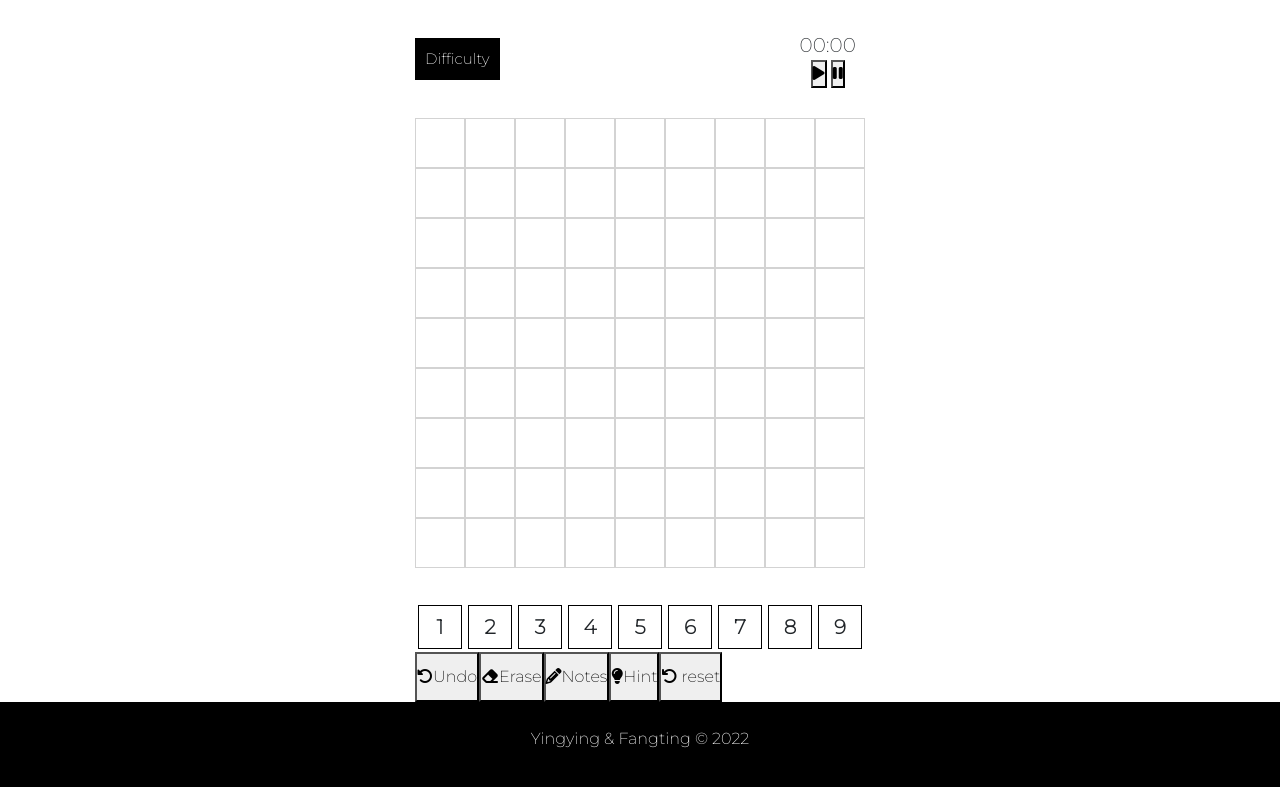
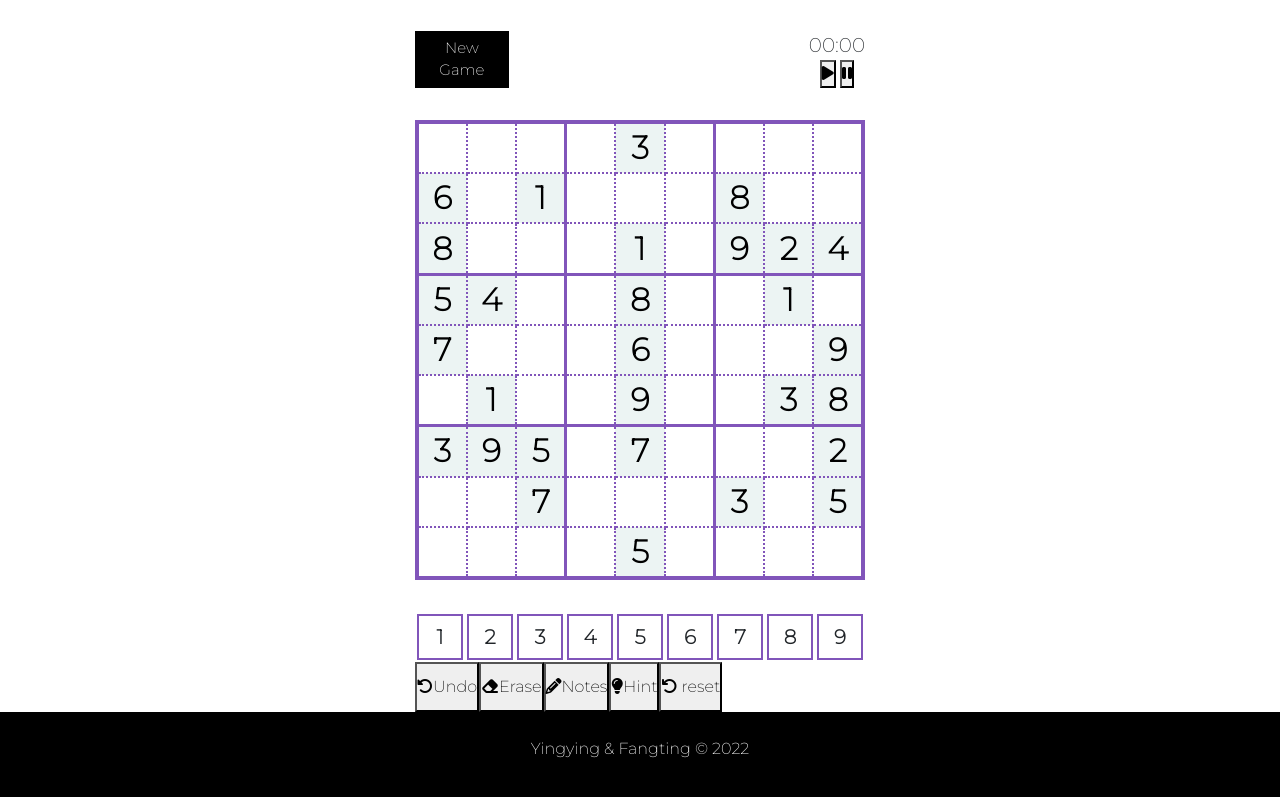
Before and after one commit to loveyamiyu/sodoku-design, a Flask app: page / in a window 1280 px wide. Shown: the part 76-873 px from the top of the page. Run offline with Flask 2, Linux system fonts and the light colour scheme; some libraries are stand-ins or nearby versions.

Commit message:
grid changes and function updates

```diff
--- a/app/static/app.js
+++ b/app/static/app.js
@@ -1,29 +1,41 @@
 var numSelected = null;
 var tileSelected = null;
 
-// select difficulty
-function selectDifficulty() {
-    document.getElementById("Difficulty").classList.toggle("show");
-  }
-
-  window.onclick = function(event) {
-    if (!event.target.matches('.dropbtn')) {
-      var dropdowns = document.getElementsByClassName("dropdown-content");
-      var i;
-      for (i = 0; i < dropdowns.length; i++) {
-        var openDropdown = dropdowns[i];
-        if (openDropdown.classList.contains('show')) {
-          openDropdown.classList.remove('show');
-        }
-      }
-    }
-  }
 
 window.onload = function(){
     setGame();
+    setDigits();
 }
 
 function setGame() {
+    puzzle = new generateSudoku();
+		for(var i = 0; i < 9; i++) {
+			for(var j = 0; j < 9; j++) {
+				var tile = document.getElementById("t" + i + "x" + j);
+				if(puzzle.getTileNumber(i, j) === 0) {
+					tile.className = "emptyCell";
+					tile.innerHTML = "";
+					tile.onclick = selectTile;
+				}
+				else {
+						tile.style.backgroundColor = "#ecf4f3";
+						tile.className = "cell";
+						tile.innerHTML = puzzle.getTileNumber(i, j);
+				}
+			}
+		}
+    // set board
+    /*for (let row = 0; row < 9; row++) {
+        for (let col = 0; col < 9; col++) {
+            let tile = document.createElement("div");
+            tile.id = row.toString() + "." + col.toString();
+            tile.addEventListener("click", selectTile)
+            tile.classList.add("tile");
+            document.getElementById("board").append(tile);
+        }
+    } */
+}
+function setDigits() {
     // set digits
     for (let i = 1; i <= 9; i++) {
         let number = document.createElement("div");
@@ -33,17 +45,179 @@ function setGame() {
         number.classList.add("number");
         document.getElementById("digits").appendChild(number);
     }
-    // set board
-    for (let row = 0; row < 9; row++) {
-        for (let col = 0; col < 9; col++) {
-            let tile = document.createElement("div");
-            tile.id = row.toString() + "." + col.toString();
-            tile.addEventListener("click", selectTile)
-            tile.classList.add("tile");
-            document.getElementById("board").append(tile);
-        }
-    }
 }
+
+
+// Revision
+function generateSudoku() {
+
+	var grid = [
+		[1, 2, 3, 4, 5, 6, 7, 8, 9],
+		[4, 5, 6, 7, 8, 9, 1, 2, 3],
+		[7, 8, 9, 1, 2, 3, 4, 5, 6],
+		[2, 3, 4, 5, 6, 7, 8, 9, 1],
+		[5, 6, 7, 8, 9, 1, 2, 3, 4],
+		[8, 9, 1, 2, 3, 4, 5, 6, 7],
+		[3, 4, 5, 6, 7, 8, 9, 1, 2],
+		[6, 7, 8, 9, 1, 2, 3, 4, 5],
+		[9, 1, 2, 3, 4, 5, 6, 7, 8]
+		];
+
+	var hGrid = [
+		[0, 0, 0, 0, 0, 0, 0, 0, 0],
+		[0, 0, 0, 0, 0, 0, 0, 0, 0],
+		[0, 0, 0, 0, 0, 0, 0, 0, 0],
+		[0, 0, 0, 0, 0, 0, 0, 0, 0],
+		[0, 0, 0, 0, 0, 0, 0, 0, 0],
+		[0, 0, 0, 0, 0, 0, 0, 0, 0],
+		[0, 0, 0, 0, 0, 0, 0, 0, 0],
+		[0, 0, 0, 0, 0, 0, 0, 0, 0],
+		[0, 0, 0, 0, 0, 0, 0, 0, 0]
+		];
+
+	shuffle(grid);
+	hideTiles(grid, hGrid);
+
+	this.getTileNumber = function(row, col) {
+		return hGrid[row][col];
+	};
+
+	this.getSolution = function(row, col) {
+		return grid[row][col];
+	};
+
+	this.isValid = function(fGrid, row, col, val) {
+		var rowCnt = this.countInstances(fGrid[row], val);
+		var colCnt = this.countInstances(this.columnToArray(fGrid, col), val);
+		var subCnt = this.countInstances(this.subsquareToArray(fGrid, row, col), val);
+		if(rowCnt == 1 && colCnt == 1 && subCnt == 1) {
+			return true;
+		}
+		return false;
+	};
+
+	this.columnToArray = function(fGrid, col) {
+		var colArray = [];
+		for(var i = 0; i < 9; i++) {
+			colArray.push(fGrid[i][col]);
+		}
+		return colArray;
+	};
+
+	this.subsquareToArray = function(fGrid, row, col) {
+		var subArray = [];
+		var subrow = row - (row % 3);
+		var subcol = col - (col % 3);
+		for(var i = 0; i < 3; i++) {
+			for(var j = 0; j < 3; j++) {
+				subArray.push(fGrid[i+subrow][j+subcol]);
+			}
+		}
+		return subArray;
+	};
+
+	this.countInstances = function(arr, val) {
+		var cnt = 0;
+		for(var i = 0; i < arr.length; i++) {
+			if(arr[i] == val) cnt++;
+		}
+		return cnt;
+	};
+}
+
+function shuffle(grid) {
+
+	var i, j, k, temp, col, col1, col2,
+	row1, row2, sub, sub1, sub2, num1, num2;
+
+	//swap the same columns of each subsquare
+	for(i = 0; i < 25; i++) {
+		col = Math.floor(Math.random()*3);
+		sub1 = Math.floor(Math.random()*3);
+		sub2 = Math.floor(Math.random()*3);
+		for(j = 0; j < grid.length; j++) {
+			temp = grid[j][col + sub1*3];
+			grid[j][col + sub1*3] = grid[j][col + sub2*3];
+			grid[j][col + sub2*3] = temp;
+		}
+	}
+
+	//swap all columns within each subsquare
+	for(i = 0; i < 25; i++) {
+		sub = Math.floor(Math.random()*3);
+		col1 = Math.floor(Math.random()*3);
+		col2 = Math.floor(Math.random()*3);
+		while(col1 == col2) col2 = Math.floor(Math.random()*3);
+		for(j = 0; j < grid.length; j++) {
+			temp = grid[j][sub*3 + col1];
+			grid[j][sub*3 + col1] = grid[j][sub*3 + col2];
+			grid[j][sub*3 + col2] = temp;
+		}
+	}
+
+	//swap all rows within each subsquare
+	for(i = 0; i < 25; i++) {
+		sub = Math.floor(Math.random()*3);
+		row1 = Math.floor(Math.random()*3);
+		row2 = Math.floor(Math.random()*3);
+		while(row1 == row2) row2 = Math.floor(Math.random()*3);
+		for(j = 0; j < grid.length; j++) {
+			temp = grid[sub*3 + row1][j];
+			grid[sub*3 + row1][j] = grid[sub*3 + row2][j];
+			grid[sub*3 + row2][j] = temp;
+		}
+	}
+
+	//swap one number with another
+	for(i = 0; i < 25; i++) {
+		num1 = Math.floor(Math.random()*9 + 1);
+		num2 = Math.floor(Math.random()*9 + 1);
+		while(num1 == num2) num2 = Math.floor(Math.random()*9 + 1);
+		for(j = 0; j < grid.length; j++) {
+			for(k = 0; k < grid[j].length; k++) {
+				if(grid[j][k] == num1)
+					grid[j][k] = num2;
+				else if(grid[j][k] == num2)
+					grid[j][k] = num1;
+			}
+		}
+	}
+}
+
+function hideTiles(aGrid, hiddenGrid) {
+
+	// Randomly hide tiles, no guarantee for a unique solution
+	var numTiles, k;
+
+	for(var c = 0; c < 9; c++) {
+		for(var d = 0; d < 9; d++) {
+			hiddenGrid[c][d] = aGrid[c][d];
+		}
+	}
+
+	for(var i = 0; i < 4; i++) {
+		numTiles = Math.floor(Math.random()*8 + 6);
+		while(numTiles > 0) {
+			k = Math.floor(Math.random()*9);
+			hiddenGrid[i][k] = 0;
+			hiddenGrid[8-i][8-k] = 0;
+			numTiles--;
+
+		}
+	}
+
+	numTiles = Math.floor(Math.random()*4 + 2);
+	while(numTiles > 0) {
+		k = Math.floor(Math.random()*4);
+		hiddenGrid[4][k] = 0;
+		hiddenGrid[4][8-k] = 0;
+		numTiles--;
+	}
+}
+
+// Revision end
+
+
 
 function selectNumber() {
     if (numSelected != null) {
@@ -71,6 +245,8 @@ function selectTile() {
 
 
 // Undo button
+
+
 function undo(){
 
 }
@@ -86,9 +262,6 @@ function erase(){
         document.getElementById("digits").appendChild(null);
     }
 }
-// Notes button
-
-// Hint button
 
 // Timer
 
--- a/app/static/styles.css
+++ b/app/static/styles.css
@@ -53,47 +53,24 @@ footer {
     margin: 0 auto;
     align-items: center;
 }
-.dropbtn {
+.newGame {
     background-color: black;
     color: white;
-    padding: 10px;
+    padding: 6px;
     font-size: 15px;
     border: none;
     cursor: pointer;
 }
 
-.dropbtn:hover, .dropbtn:focus {
+.newGame:hover, .newGame:focus {
     background-color: black;
 }
 
-.dropdown {
+.game {
     position: relative;
     display: inline-block;
 }
 
-.dropdown-content {
-    display: none;
-    position: absolute;
-    background-color: #f1f1f1;
-    min-width: 160px;
-    overflow: auto;
-    box-shadow: 0px 8px 16px 0px rgba(0,0,0,0.2);
-    z-index: 1;
-}
-
-.dropdown-content a {
-    color: black;
-    padding: 12px 16px;
-    text-decoration: none;
-    display: block;
-}
-
-.dropdown a:hover {
-    background-color: black;
-    color: white;
-}
-
-.show {display: block;}
 
 .timer {
     margin-left: 300px;
@@ -102,26 +79,67 @@ footer {
 #showNum {
     font-size:20px;
 }
-#board {
-    width: 450px;
-    height: 450px;
-    margin: 30px auto 10px auto;
-    display: flex;
-    flex-wrap: wrap;
-    justify-content: center;
-    align-items: center;
+
+.board {
+    width: 100%;
 }
 
-.tile{
-    width: 50px;
-    height: 50px;
-    border: 1px solid lightgrey;
-    font-size: 20px;
+#grid {
+    width: 450px;
+    height: 460px;
+	border: 4px solid #8155BA;
+	border-collapse: collapse;
+    border-spacing: 0;
     font-weight: bold;
-    display: flex;
-    justify-content: center;
-    align-items: center;
+    margin-top: 2rem;
+    margin-bottom: 2rem;
+    padding-bottom: 0;
+    color: black;
 }
+
+td.cell {
+	border: 2px dotted #8155BA;
+	padding: 0;
+	cursor: context-menu;
+}
+
+td.emptyCell {
+	border: 2px dotted #8155BA;
+	padding: 0;
+	cursor: pointer;
+}
+
+#t0x2, #t0x5, #t1x2, #t1x5, #t2x5,
+#t3x2,#t3x5, #t4x2, #t4x5, #t5x2, #t5x5,
+#t6x2, #t6x5, #t7x2, #t7x5, #t8x2, #t8x5 {
+	border-right: 3px solid #8155BA;
+}
+
+#t2x0, #t2x1, #t2x3, #t2x4, #t2x6, #t2x7,
+#t5x0, #t5x1, #t5x3, #t5x4, #t5x6, #t5x7 {
+	border-bottom: 3px solid #8155BA;
+}
+
+#t2x2, #t2x5, #t2x8, #t5x2, #t5x5, #t5x8 {
+	border-bottom: 3px solid #8155BA;
+	border-right: 3px solid #8155BA;
+}
+
+td {
+	width: 48px;
+	height: 48px;
+	text-align: center;
+	font-size: 2.0em;
+}
+
+td:hover {
+	background-color:#f2e5ee;
+}
+
+td.selected {
+	background-color:#ffbce2;
+}
+
 
 #digits {
     width: 450px;
@@ -132,19 +150,21 @@ footer {
 }
 
 .number{
-    width: 44px;
-    height: 44px;
-    border: 1px solid black;
-    margin: 3px;
+    width: 46px;
+    height: 46px;
+    border: 2px solid #8155BA;
+    margin: 2px;
     font-size: 20px;
     font-weight: bold;
     display: flex;
     justify-content: center;
     align-items: center;
+    cursor: pointer;
 }
 
 .number-selected {
-    background-color: grey;
+    background-color: #340744;
+    color: white;
 }
 
 #buttons {
--- a/app/templates/home.html
+++ b/app/templates/home.html
@@ -7,14 +7,8 @@
 {% block content %}
 <div class="game">
     <div class="pre">
-        <div class="dropdown">
-            <button onclick="selectDifficulty()" class="dropbtn">Difficulty</button>
-            <div id="Difficulty" class="dropdown-content">
-                <!-- needs revision for updating board -->
-                <a href="#">Easy</a>
-                <a href="#">Medium</a>
-                <a href="#">Difficulty</a>
-            </div>
+        <div class="game">
+            <button onclick="setGame()" class="newGame">New Game</button>
         </div>
 
         <div class="timer">
@@ -27,8 +21,59 @@
         </div>
     </div>
 
-    <div id="board"></div>
-    <br>
+    <div class="board">
+        <table class="container" id="grid">
+            <tr>
+                <td id='t0x0'></td><td id='t0x1'></td><td id='t0x2'></td>
+                <td id='t0x3'></td><td id='t0x4'></td><td id='t0x5'></td>
+                <td id='t0x6'></td><td id='t0x7'></td><td id='t0x8'></td>
+            </tr>
+            <tr>
+                <td id='t1x0'></td><td id='t1x1'></td><td id='t1x2'></td>
+                <td id='t1x3'></td><td id='t1x4'></td><td id='t1x5'></td>
+                <td id='t1x6'></td><td id='t1x7'></td><td id='t1x8'></td>
+            </tr>
+            <tr>
+                <td id='t2x0'></td><td id='t2x1'></td><td id='t2x2'></td>
+                <td id='t2x3'></td><td id='t2x4'></td><td id='t2x5'></td>
+                <td id='t2x6'></td><td id='t2x7'></td><td id='t2x8'></td>
+            </tr>
+
+
+            <tr>
+                <td id='t3x0'></td><td id='t3x1'></td><td id='t3x2'></td>
+                <td id='t3x3'></td><td id='t3x4'></td><td id='t3x5'></td>
+                <td id='t3x6'></td><td id='t3x7'></td><td id='t3x8'></td>
+            </tr>
+            <tr>
+                <td id='t4x0'></td><td id='t4x1'></td><td id='t4x2'></td>
+                <td id='t4x3'></td><td id='t4x4'></td><td id='t4x5'></td>
+                <td id='t4x6'></td><td id='t4x7'></td><td id='t4x8'></td>
+            </tr>
+            <tr>
+                <td id='t5x0'></td><td id='t5x1'></td><td id='t5x2'></td>
+                <td id='t5x3'></td><td id='t5x4'></td><td id='t5x5'></td>
+                <td id='t5x6'></td><td id='t5x7'></td><td id='t5x8'></td>
+            </tr>
+
+
+            <tr>
+                <td id='t6x0'></td><td id='t6x1'></td><td id='t6x2'></td>
+                <td id='t6x3'></td><td id='t6x4'></td><td id='t6x5'></td>
+                <td id='t6x6'></td><td id='t6x7'></td><td id='t6x8'></td>
+            </tr>
+            <tr>
+                <td id='t7x0'></td><td id='t7x1'></td><td id='t7x2'></td>
+                <td id='t7x3'></td><td id='t7x4'></td><td id='t7x5'></td>
+                <td id='t7x6'></td><td id='t7x7'></td><td id='t7x8'></td>
+            </tr>
+            <tr>
+                <td id='t8x0'></td><td id='t8x1'></td><td id='t8x2'></td>
+                <td id='t8x3'></td><td id='t8x4'></td><td id='t8x5'></td>
+                <td id='t8x6'></td><td id='t8x7'></td><td id='t8x8'></td>
+            </tr>
+        </table>
+    </div>
     <div id="input">
     <div id="digits"></div>
 
--- a/app/templates/signup.html
+++ b/app/templates/signup.html
@@ -8,7 +8,7 @@
     <h4>Sign Up</h4>
     <div class="container" id="signup-form">
         <form action="" method="post">
-            <label for="username">username</label>
+            <label for="username">Username</label>
             <input type="text" id="username" name="username" placeholder="Enter User Name" required>
             <label for="email">Email Address</label>
             <input type="email" id="email" name="email" placeholder="Enter email" required>
```
Also changed, not shown: other parts of app/static/styles.css (+1 -0 lines), 1 other file.
